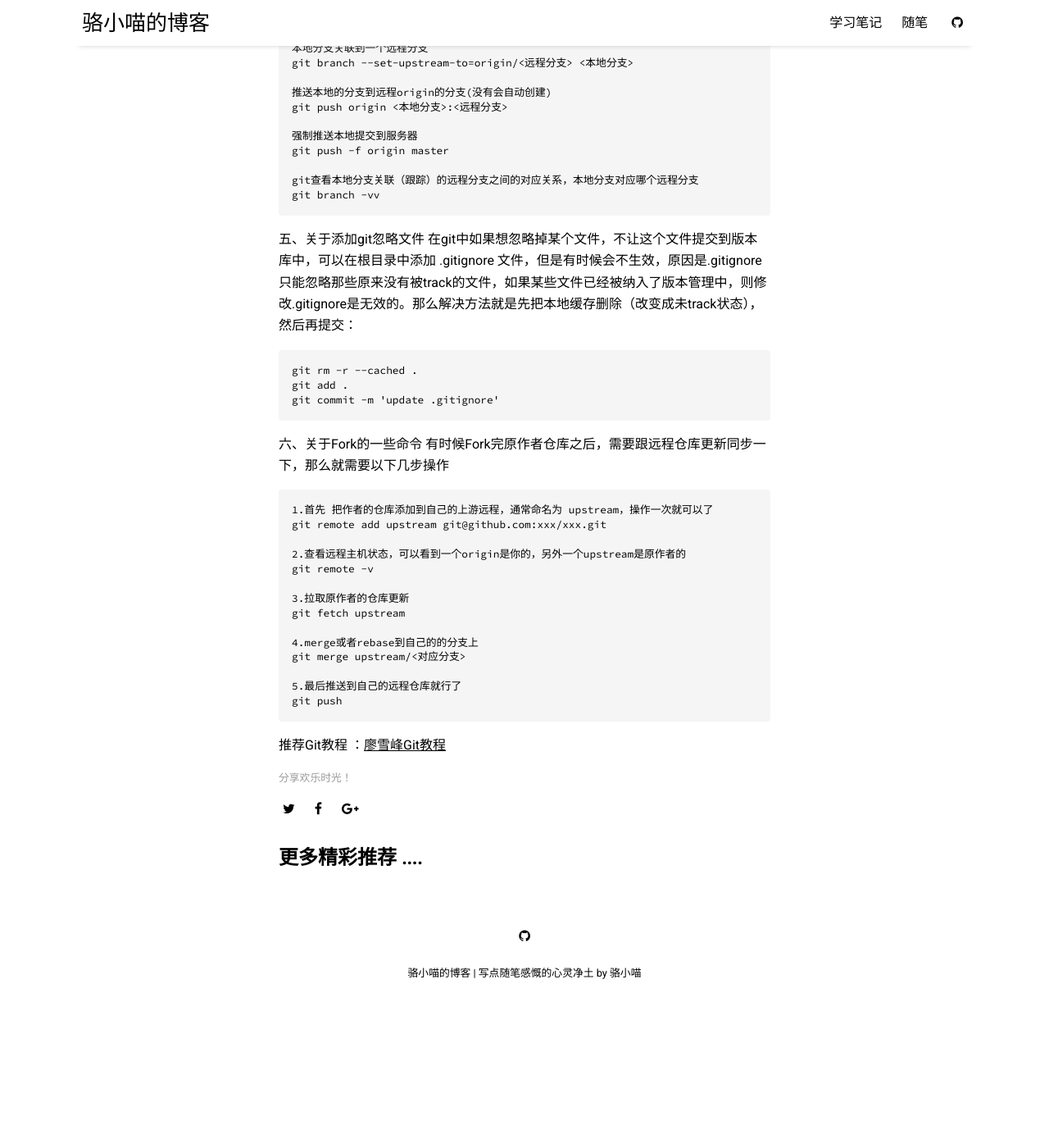
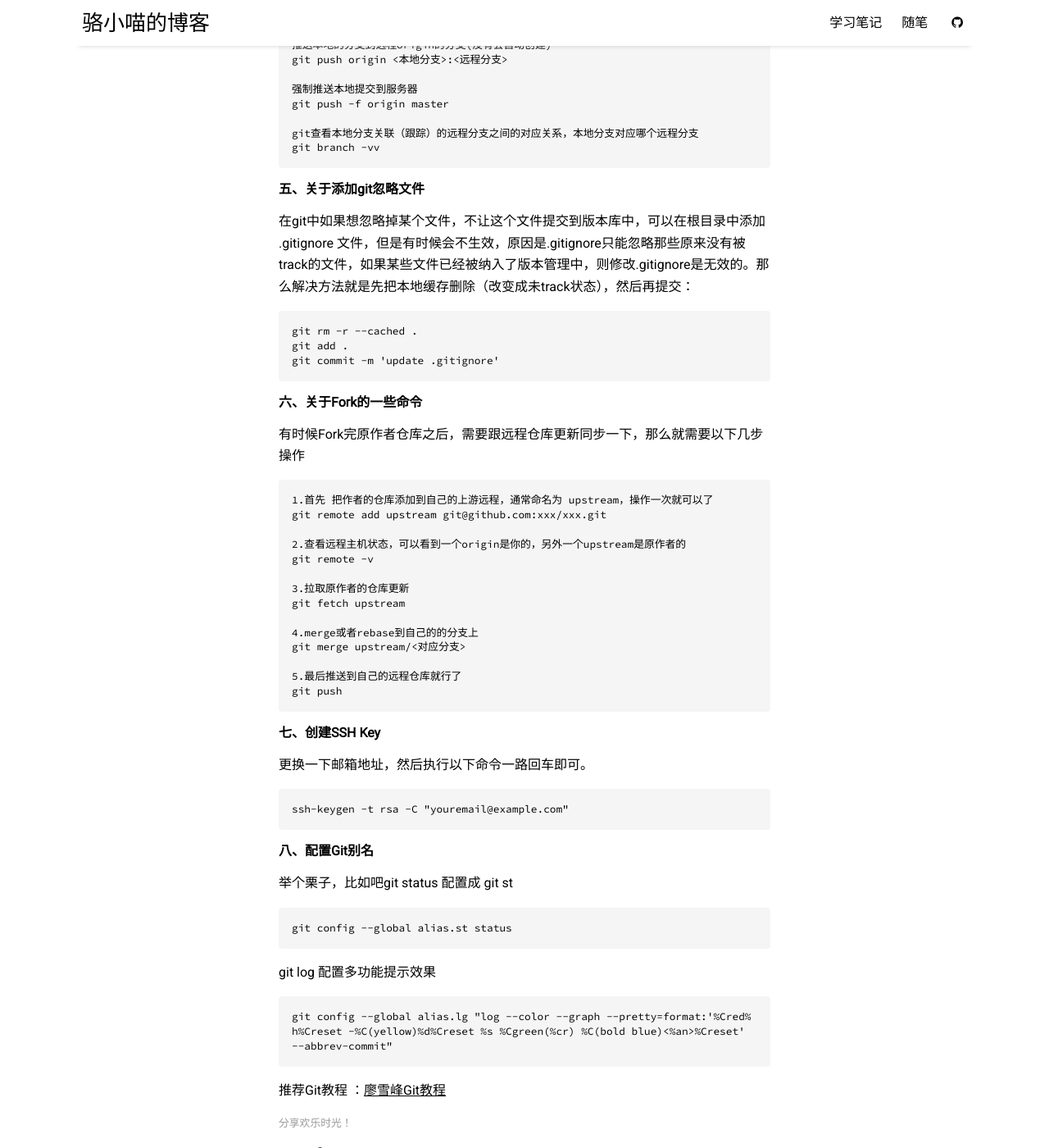
Before and after one commit to luoxiaomiao/luoxiaomiao.github.io, a Jekyll site: the page built from _posts/2018-7-11-Git常用命令.md, in a window 1280 px wide and 1400 px high, scrolled down 3019 px. Shown: the whole window at 82% size. Built offline with Jekyll 4.4.1, drawn with Linux system fonts in a browser that asks for light colours; nearby versions of some CDN libraries; before the commit the page ends 4244 px from its top, so only the background shows below that; some of the changed text lies outside the part shown.

Commit message:
更新Git常用命令

````diff
--- a/_posts/2018-7-11-Git常用命令.md
+++ b/_posts/2018-7-11-Git常用命令.md
@@ -56,7 +56,7 @@ git reset HEAD file
 然后再
 git checkout —file
 ```
-二、分支
+#### 二、分支
 ```
 创建一个分支并切换到此分支
 git checkout -b 分支名字
@@ -95,7 +95,7 @@ git fetch -p
 2.设置 Default Branch 为其他的分支（例如 master）
 3.重新执行删除远程分支命令
 ```
-三、标签
+#### 三、标签
 ```
 创建标签
 git tag v1.0(名字随便写)
@@ -128,7 +128,7 @@ git tag -d v0.1
 git tag -d v0.1
 git push origin :refs/tags/标签名字
 ```
-四、远程仓库操作
+#### 四、远程仓库操作
 ```
 获取远程仓库所有的变动
 git fetch
@@ -151,14 +151,14 @@ git push -f origin master
 git查看本地分支关联（跟踪）的远程分支之间的对应关系，本地分支对应哪个远程分支
 git branch -vv
 ```
-五、关于添加git忽略文件
+#### 五、关于添加git忽略文件
 在git中如果想忽略掉某个文件，不让这个文件提交到版本库中，可以在根目录中添加 .gitignore 文件，但是有时候会不生效，原因是.gitignore只能忽略那些原来没有被track的文件，如果某些文件已经被纳入了版本管理中，则修改.gitignore是无效的。那么解决方法就是先把本地缓存删除（改变成未track状态），然后再提交：
 ```
 git rm -r --cached .
 git add .
 git commit -m 'update .gitignore'
 ```
-六、关于Fork的一些命令
+#### 六、关于Fork的一些命令
 有时候Fork完原作者仓库之后，需要跟远程仓库更新同步一下，那么就需要以下几步操作
 ```
 1.首先 把作者的仓库添加到自己的上游远程，通常命名为 upstream，操作一次就可以了
@@ -176,4 +176,21 @@ git merge upstream/<对应分支>
 5.最后推送到自己的远程仓库就行了
 git push
 ```
+#### 七、创建SSH Key
+更换一下邮箱地址，然后执行以下命令一路回车即可。
+```
+ssh-keygen -t rsa -C "youremail@example.com"
+```
+#### 八、配置Git别名
+举个栗子，比如吧git status 配置成 git st
+```
+git config --global alias.st status
+```
+git log 配置多功能提示效果
+```
+git config --global alias.lg "log --color --graph --pretty=format:'%Cred%h%Creset -%C(yellow)%d%Creset %s %Cgreen(%cr) %C(bold blue)<%an>%Creset' --abbrev-commit"
+```
+
+
+
 推荐Git教程 ：[廖雪峰Git教程](http://www.liaoxuefeng.com/wiki/0013739516305929606dd18361248578c67b8067c8c017b000)
````
Also changed, not shown: other parts of _posts/2018-7-11-Git常用命令.md (+2 -2 lines), _posts/2018-7-11-初心.md (+1 -1 lines), _posts/2018-7-11-第一篇博客.md (+1 -1 lines), Gemfile.lock.
